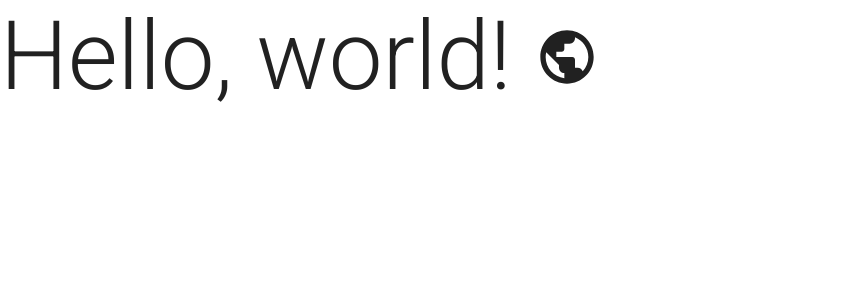
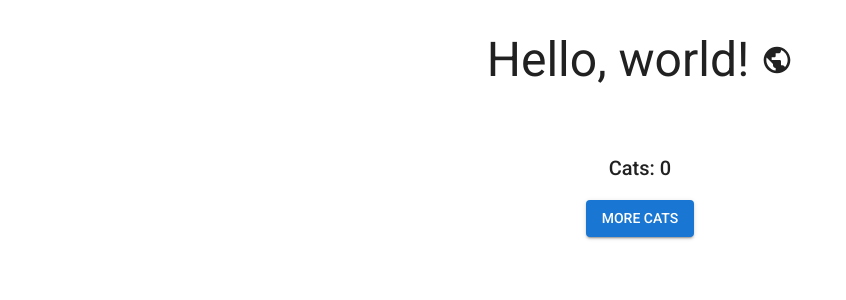
Before and after one commit to ushka1/react-vite-base, a React (Vite) app: page / in a window 1280 px wide. Shown: the top 300 px of the page, without its empty margins (0-846 px from the left). Built offline with nearby package versions, Linux system fonts and the light colour scheme.

Commit message:
add zustand

```diff
--- a/package.json
+++ b/package.json
@@ -15,7 +15,8 @@
     "@mui/icons-material": "^5.15.13",
     "@mui/material": "^5.15.13",
     "react": "^18.2.0",
-    "react-dom": "^18.2.0"
+    "react-dom": "^18.2.0",
+    "zustand": "^4.5.2"
   },
   "devDependencies": {
     "@types/node": "^20.11.28",
--- a/src/App.tsx
+++ b/src/App.tsx
@@ -1,16 +1,14 @@
 import { ThemeProvider } from '@emotion/react';
-import PublicIcon from '@mui/icons-material/Public';
-import { CssBaseline, Typography } from '@mui/material';
+import { CssBaseline } from '@mui/material';
 
 import { theme } from '@/config/theme';
+import Home from '@/pages/Home';
 
 function App() {
   return (
     <ThemeProvider theme={theme}>
       <CssBaseline />
-      <Typography variant='h1'>
-        Hello, world! <PublicIcon sx={{ fontSize: 64 }} />
-      </Typography>
+      <Home />
     </ThemeProvider>
   );
 }
--- /dev/null
+++ b/src/pages/Home.tsx
@@ -0,0 +1,27 @@
+import { useCatStore } from '@/stores/useCatStore';
+import PublicIcon from '@mui/icons-material/Public';
+import { Box, Button, Typography } from '@mui/material';
+
+export default function Home() {
+  const { cats, increase } = useCatStore();
+
+  return (
+    <Box
+      sx={{
+        display: 'flex',
+        flexFlow: 'column',
+        alignItems: 'center',
+      }}
+    >
+      <Typography variant='h3' sx={{ mt: 4 }}>
+        Hello, world! <PublicIcon sx={{ fontSize: 32 }} />
+      </Typography>
+      <Typography sx={{ mt: 8 }} variant='h6'>
+        Cats: {cats}
+      </Typography>
+      <Button onClick={() => increase(1)} sx={{ mt: 2 }} variant='contained'>
+        More cats
+      </Button>
+    </Box>
+  );
+}
--- /dev/null
+++ b/src/stores/useCatStore.ts
@@ -0,0 +1,11 @@
+import { create } from 'zustand';
+
+interface CatState {
+  cats: number;
+  increase: (by: number) => void;
+}
+
+export const useCatStore = create<CatState>()((set) => ({
+  cats: 0,
+  increase: (by) => set((state) => ({ cats: state.cats + by })),
+}));
```
Also changed, not shown: 1 other file (tests, documents, lock files or other folders).
